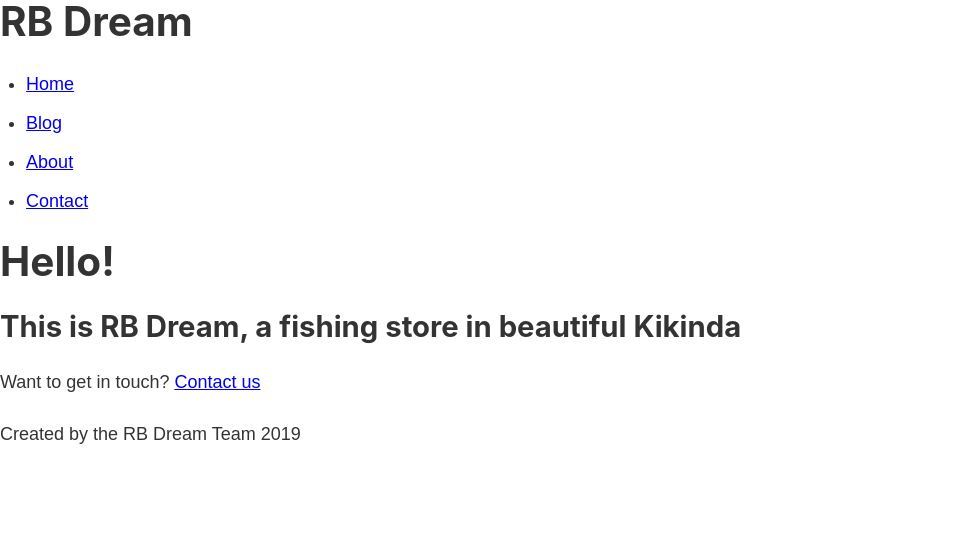
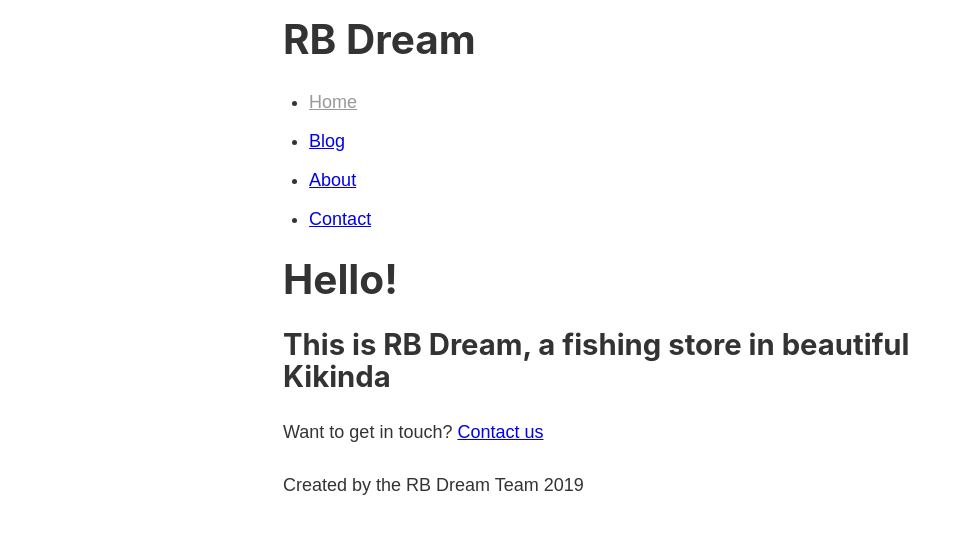
Before and after one commit to AlexCsanyi/RBDream_Concept3, a Gatsby site: page / in a window 1280 px wide. Shown: the whole page, without its empty margins (0-971 px from the left). Built offline with nearby package versions, Linux system fonts and the light colour scheme; Gatsby itself is replaced by a stand-in of ours.

Commit message:
created 2 key scss modules

```diff
--- a/src/components/header.js
+++ b/src/components/header.js
@@ -1,5 +1,7 @@
 import React from "react"
 import { Link } from "gatsby"
+
+import headerStyles from "./header.module.scss"
 
 const Header = () => {
   return (
@@ -8,7 +10,9 @@
       <nav>
         <ul>
           <li>
-            <Link to="/">Home</Link>
+            <Link className={headerStyles.link} to="/">
+              Home
+            </Link>
           </li>
           <li>
             <Link to="/blog">Blog</Link>
--- /dev/null
+++ b/src/components/header.module.scss
@@ -0,0 +1,3 @@
+.link {
+  color: #999999;
+}
--- a/src/components/layout.js
+++ b/src/components/layout.js
@@ -3,10 +3,11 @@
 import Footer from "./footer"
 import Header from "./header"
 import "../styles/index.scss"
+import layoutStyles from "./layout.module.scss"
 
 const Layout = props => {
   return (
-    <div>
+    <div className={layoutStyles.container}>
       <Header />
       {props.children}
       <Footer />
--- /dev/null
+++ b/src/components/layout.module.scss
@@ -0,0 +1,5 @@
+.container {
+  margin: 0 auto;
+  max-width: 750px;
+  padding: 1rem;
+}
```
